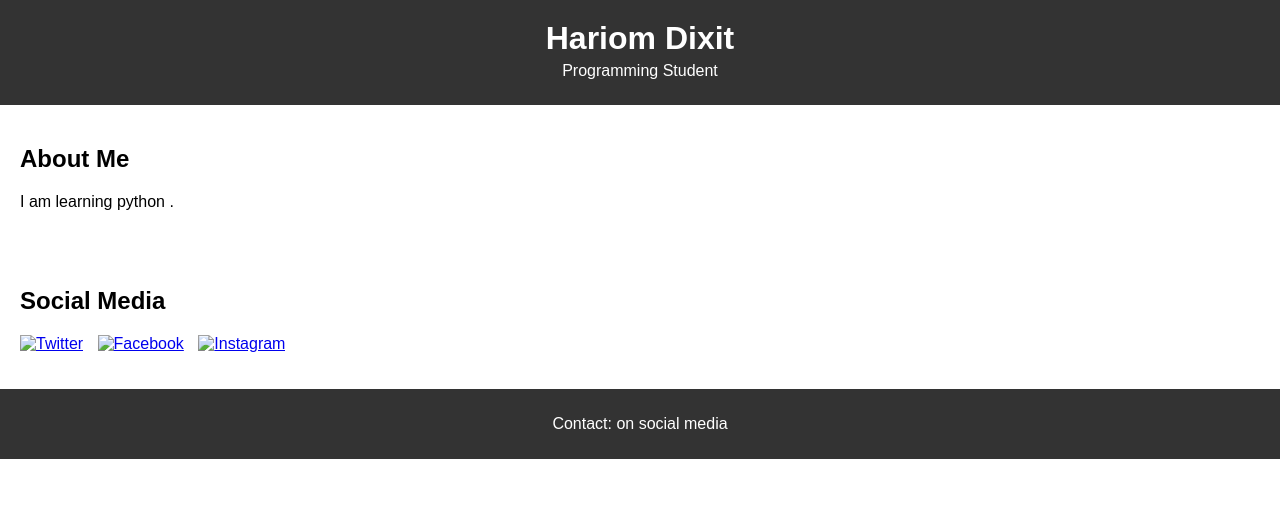
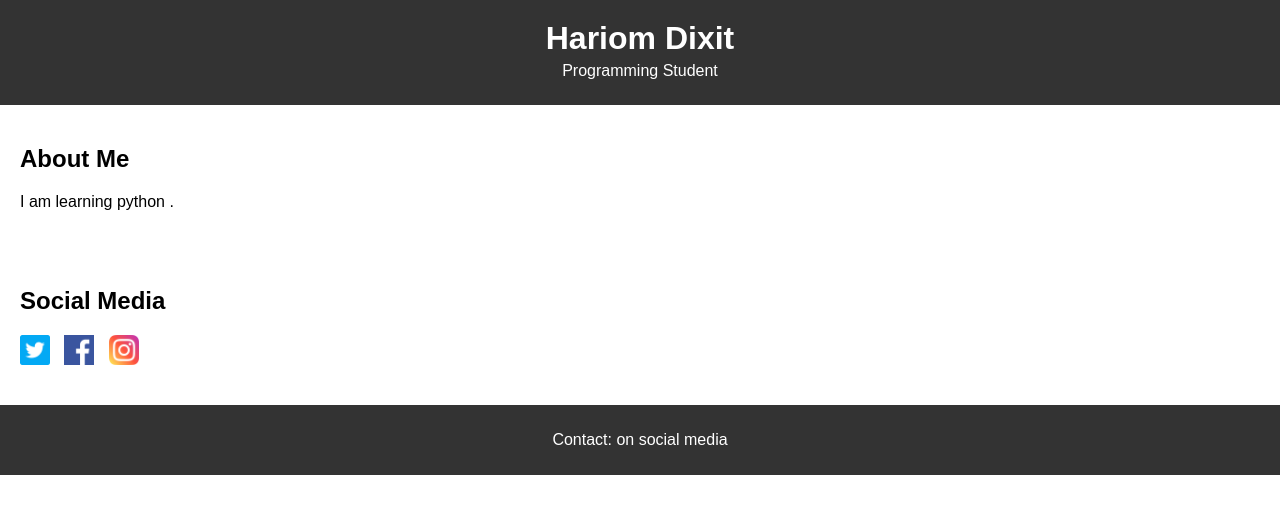
Before and after one commit to H-Dixit/h-dixit.github.io, a plain HTML site: page index.html in a window 1280 px wide. Drawn offline with Linux system fonts and the light colour scheme.

Commit message:
Update index.html

```diff
--- a/index.html
+++ b/index.html
@@ -21,9 +21,9 @@
   <section class="social">
     <h2>Social Media</h2>
     <ul>
-      <li><a href="https://www.twitter.com/hariomdixit_" target="_blank"><img src="twitter-icon.png" alt="Twitter"></a></li>
-      <li><a href="https://www.facebook.com/hariomdixit007" target="_blank"><img src="facebook-icon.png" alt="Facebook"></a></li>
-      <li><a href="https://www.instagram.com/hariomdixit_" target="_blank"><img src="instagram-icon.png" alt="Instagram"></a></li>
+      <li><a href="https://www.twitter.com/hariomdixit_" target="_blank"><img src="images/twitter.png" alt="Twitter"></a></li>
+      <li><a href="https://www.facebook.com/hariomdixit007" target="_blank"><img src="images/facebook.png" alt="Facebook"></a></li>
+      <li><a href="https://www.instagram.com/hariomdixit_" target="_blank"><img src="images/instagram.png" alt="Instagram"></a></li>
       <!-- Add more social media icons and links as needed -->
     </ul>
   </section>
```
